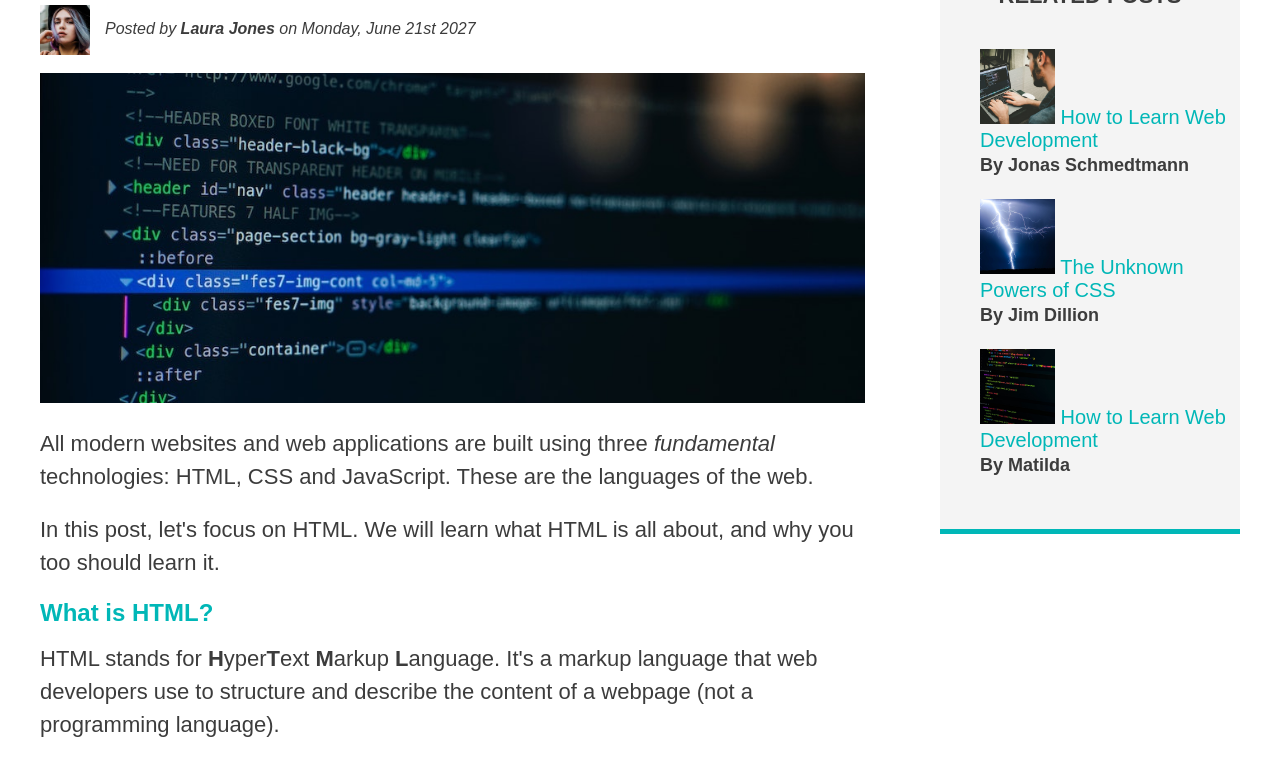
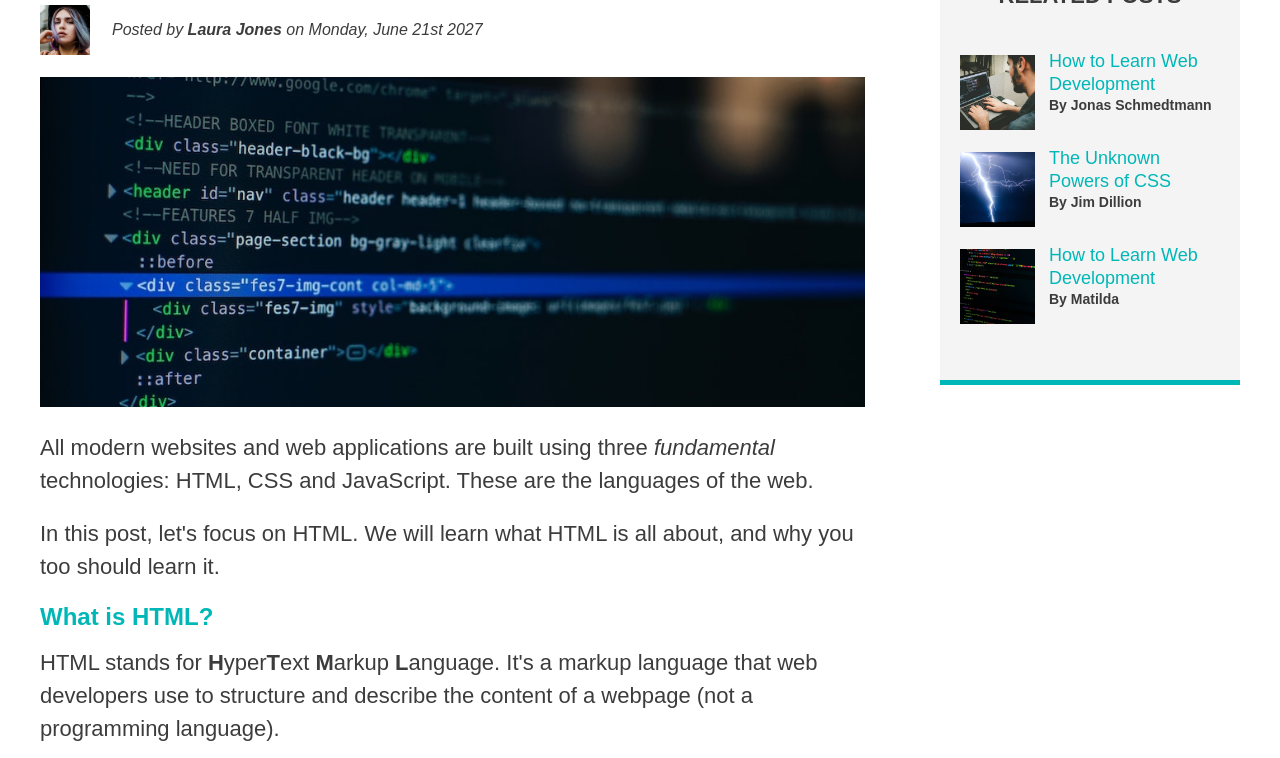
Before and after one commit to AhmedKayani/html-css-mastery, a plain HTML site: page index.html in a window 1280 px wide. Shown: the part 162-920 px from the top of the page. Drawn offline with Linux system fonts and the light colour scheme.

Commit message:
Further Flexbox Practicing

```diff
--- a/index.html
+++ b/index.html
@@ -111,35 +111,41 @@
         <aside>
           <h4>Related posts</h4>
           <ul>
-            <li>
+            <li class="related-post-box">
               <img
                 src="/pictures/related-1.jpg"
                 alt="Picture of person coding"
                 width="75"
                 height="75"
               />
+              <div>
                 <a href="#">How to Learn Web Development</a>
                 <p class="related-author">By Jonas Schmedtmann</p>
+              </div>
             </li>
-            <li>
+            <li class="related-post-box">
               <img
                 src="/pictures/related-2.jpg"
                 alt="Lightening image"
                 width="75"
                 height="75"
               />
+              <div>
                 <a href="#">The Unknown Powers of CSS</a>
                 <p class="related-author">By Jim Dillion</p>
+              </div>
             </li>
-            <li>
+            <li class="related-post-box">
               <img
                 src="/pictures/related-3.jpg"
                 alt="Code editor picture"
                 width="75"
                 height="75"
               />
+              <div>
                 <a href="#">How to Learn Web Development</a>
                 <p class="related-author">By Matilda</p>
+              </div>
             </li>
           </ul>
         </aside>
--- a/style.css
+++ b/style.css
@@ -42,12 +42,12 @@ h1::first-letter {
   margin-bottom: 25px;
   display: flex;
   justify-content: space-between;
+  align-items: center;
 }
 
 nav a {
   margin-right: 22px;
   display: inline-block;
-  padding-top: 6px;
 }
 
 nav a:last-child {
@@ -147,7 +147,7 @@ li:last-child {
 }
 
 .related-author {
-  font-size: 18px;
+  font-size: 14px;
   font-weight: bold;
 }
 
@@ -195,13 +195,17 @@ a:active {
 
 .author-container {
   display: flex;
+  justify-content: flex-start;
+  align-items: center;
+  gap: 22px;
+  margin-bottom: 22px;
 }
 
 .author {
   /* float: left; */
-  margin-left: 15px;
-  margin-top: 12px;
-  margin-bottom: 32px;
+  /* margin-left: 15px; */
+
+  margin-bottom: 0;
 }
 
 /* .clear-fix::after {
@@ -209,6 +213,8 @@ a:active {
   content: "";
   display: block;
 } */
+
+/* Related posts */
 
 article {
   width: 825px;
@@ -219,3 +225,28 @@ aside {
   width: 300px;
   /* float: right; */
 }
+
+aside ul {
+  padding: 0 20px;
+}
+
+/* aside ul li img {
+  width: 50px;
+  height: auto;
+} */
+
+aside ul li a {
+  font-size: 18px;
+}
+
+.related-author {
+  font-size: 14px;
+  font-weight: bold;
+}
+
+.related-post-box {
+  display: flex;
+  justify-content: center;
+  align-items: center;
+  gap: 14px;
+}
```
Lines whose indentation alone changed are shown as unchanged.
